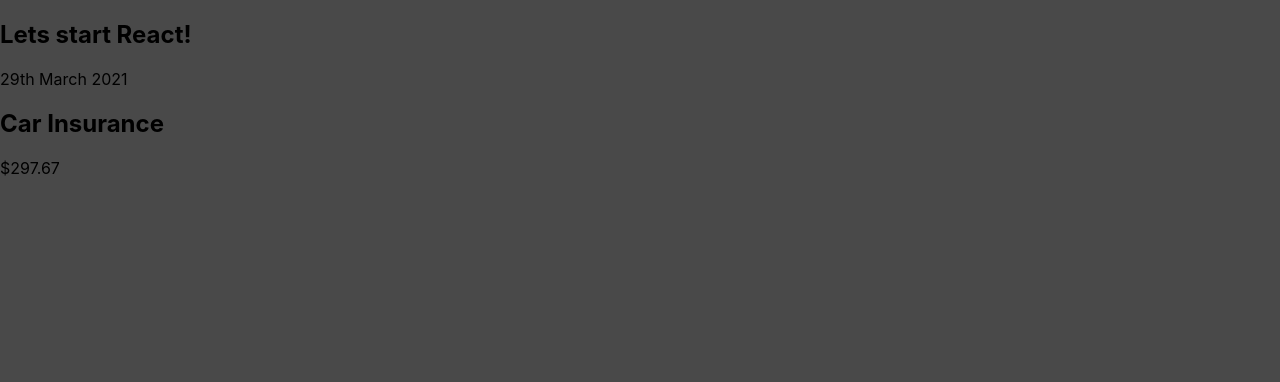
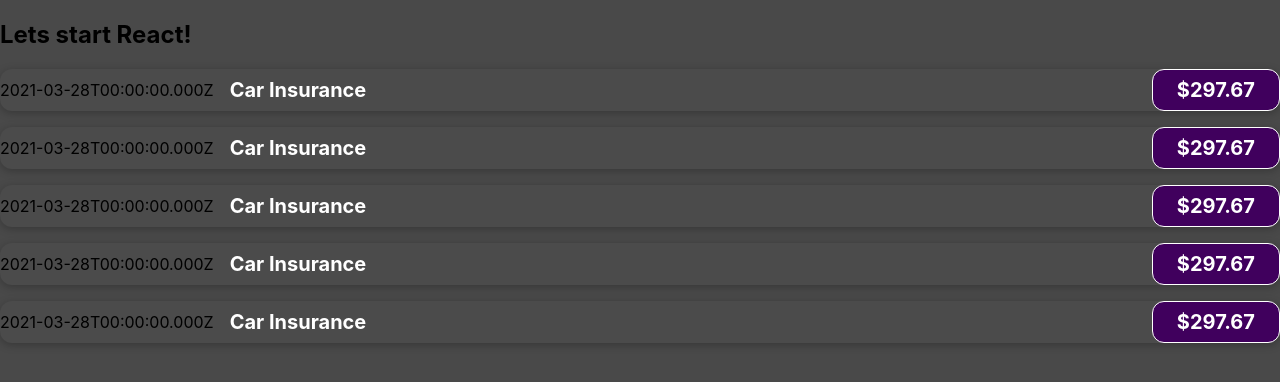
Before and after one commit to s-deep3k/Expense-Tracker, a JavaScript app: page / in a window 1280 px wide. Shown: the top 382 px of the page. Built offline with nearby package versions, Linux system fonts and the light colour scheme.

Commit message:
Dynamic Outputting in JSX,CSS and Now to Props

```diff
--- a/src/App.js
+++ b/src/App.js
@@ -1,8 +1,49 @@
 import ExpenseItem from "./components/ExpenseItem";
 function App() {
+  const expenses =[
+    {
+      id:1,
+      title:'Car Insurance',
+      amount:239.46,
+      date: new Date(2021,6,4)
+
+    },
+    {
+      id:2,
+      title:'Toilet paper',
+      amount:4,
+      date: new Date(2021,3,1)
+
+    },
+    {
+      id:3,
+      title:'Book',
+      amount:33,
+      date: new Date(2021,6,4)
+
+    },
+    {
+      id:4,
+      title:'Iphone',
+      amount:999,
+      date: new Date(2021,9,11)
+
+    },
+    {
+      id:5,
+      title:'Loan',
+      amount:35661,
+      date: new Date(2021,0,1)
+
+    },
+  ]
   return (
     <div>
       <h2>Lets start React!</h2>
+      <ExpenseItem></ExpenseItem>
+      <ExpenseItem></ExpenseItem>
+      <ExpenseItem></ExpenseItem>
+      <ExpenseItem></ExpenseItem>
       <ExpenseItem></ExpenseItem>
     </div>
   );
--- a/src/components/ExpenseItem.js
+++ b/src/components/ExpenseItem.js
@@ -1,12 +1,16 @@
+import "./ExpenseItem.css";
 
 function ExpenseItem() {
+  const expenseDate = new Date(2021, 2, 28);
+  const expenseTitle = "Car Insurance";
+  const expenseAmount = 297.67;
   return (
     <div className="expense-item">
-      <div>29th March 2021</div>
+      <div>{expenseDate.toISOString()}</div>
       <div className="expense-item__description">
-        <h2>Car Insurance</h2>
+        <h2>{expenseTitle}</h2>
       </div>
-      <div className="expense-item__price">$297.67</div>
+      <div className="expense-item__price">${expenseAmount}</div>
     </div>
   );
 }
```
